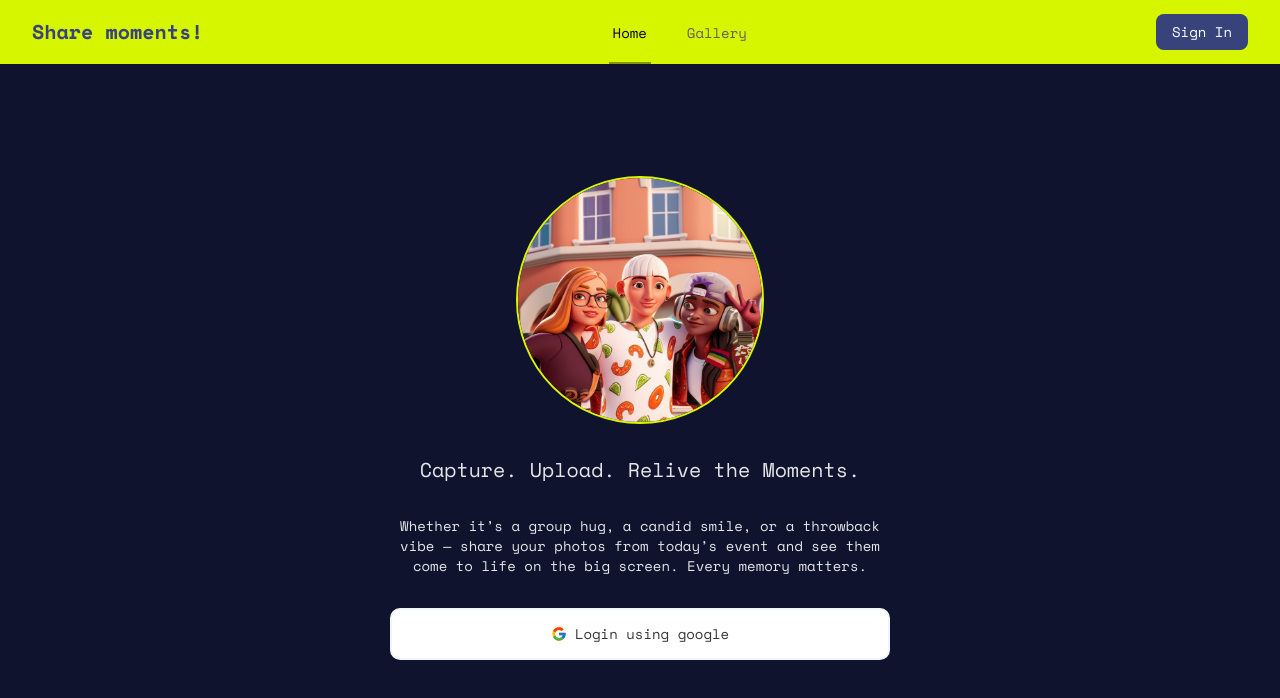
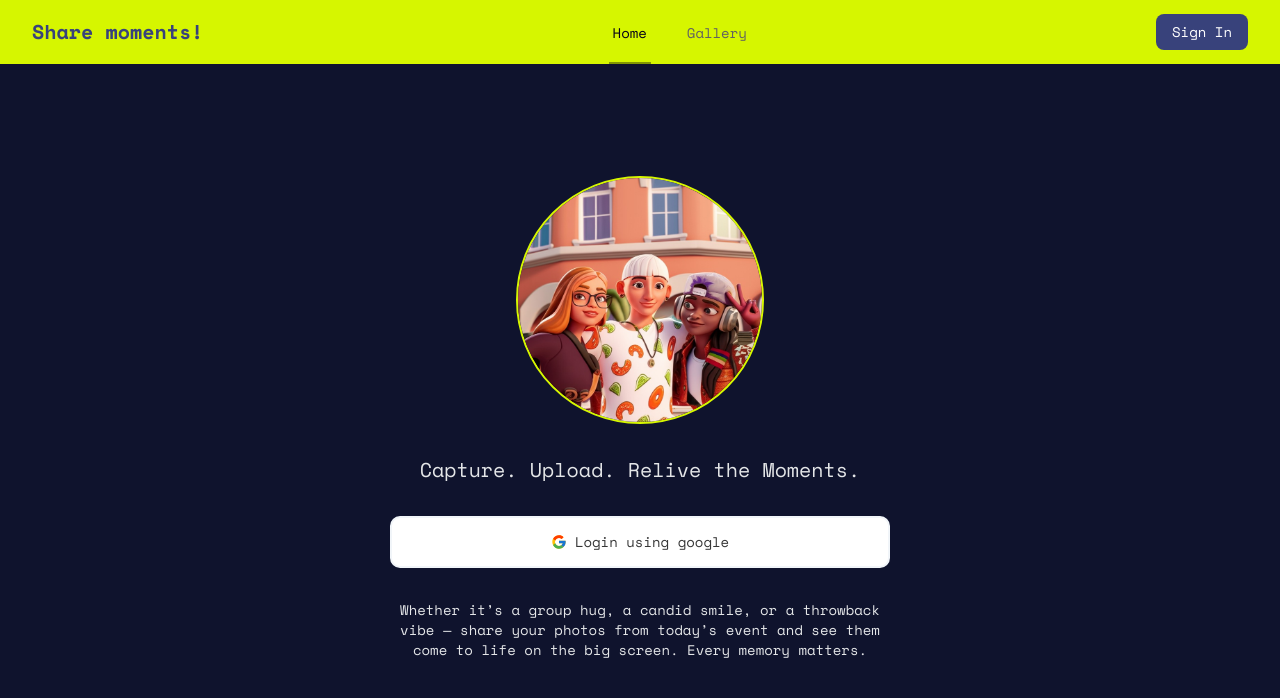
Before and after one commit to zakiezabar/alumni-photo, a Next.js app: page / in a window 1280 px wide. Shown: the top 698 px of the page. Built offline with nearby package versions, Linux system fonts and the light colour scheme; no server answers.

Commit message:
Reposition home

```diff
--- a/app/page.tsx
+++ b/app/page.tsx
@@ -28,11 +28,7 @@ export default function Home() {
       <div className="text-xl text-mono-200 text-center">
         Capture. Upload. Relive the Moments.
       </div>
-      <div className="text-sm text-mono-200 text-center">
-        Whether it’s a group hug, a candid smile, or a throwback vibe — share
-        your photos from today’s event and see them come to life on the
-        big screen. Every memory matters.
-      </div>
+
       <div className="flex flex-col gap-4 w-full">
         {!isSignedIn && (
           <SignedOut>
@@ -62,6 +58,11 @@ export default function Home() {
           </Link>
         )}
       </div>
+      <div className="text-sm text-mono-200 text-center">
+        Whether it’s a group hug, a candid smile, or a throwback vibe — share
+        your photos from today’s event and see them come to life on the
+        big screen. Every memory matters.
+      </div>
     </div>
   );
 }
```
